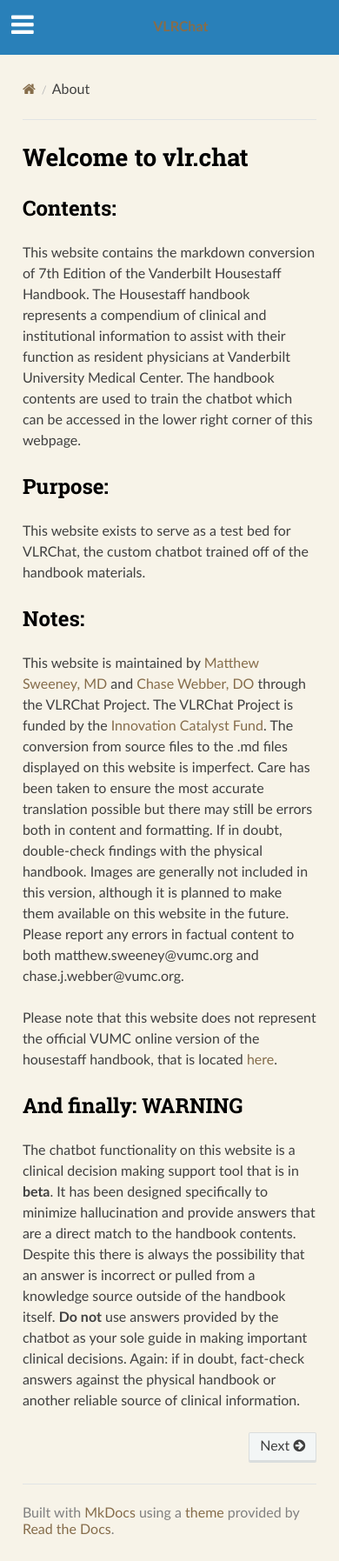
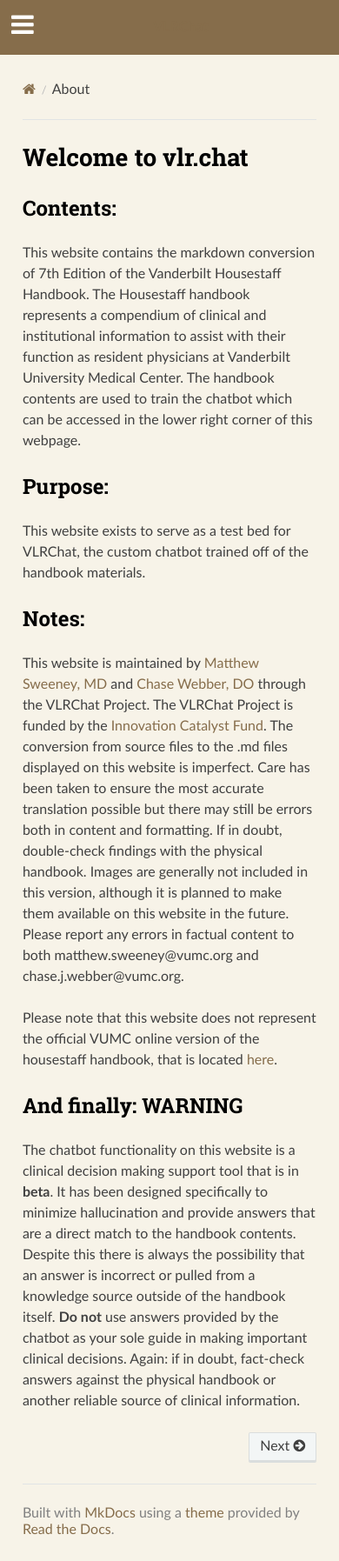
Before and after one commit to everyone6/VLRChat, an MkDocs documentation site: the page built from docs/index.md, in a window 390 px wide. Shown: the whole page at 87% size. Built offline with MkDocs 1.6.1, drawn with Linux system fonts in a browser that asks for light colours; nearby versions of some CDN libraries; a script that is not in the unit is left out.

Commit message:
fix header and mobile bar color

```diff
--- a/overrides/main.html
+++ b/overrides/main.html
@@ -17,19 +17,31 @@
         siteTitleLink.style.alignItems = 'center';
         siteTitleLink.style.color = '#ffffff';
 
+        // Add home icon
+        if (homeIcon) {
+            homeIcon.style.cssText = 'color: #ffffff; margin-right: 10px;';
+            siteTitleLink.appendChild(homeIcon);
+        } else {
+            // Fallback if icon not found
+            var iconSpan = document.createElement('i');
+            iconSpan.className = 'fa fa-home';
+            iconSpan.style.cssText = 'color: #ffffff; margin-right: 10px;';
+            siteTitleLink.appendChild(iconSpan);
+        }
+
         // Create XLR link
         var xlrLink = document.createElement('a');
         xlrLink.href = 'https://xlr.chat';
         xlrLink.textContent = 'XLR';
-        xlrLink.style.cssText = 'color: #CFAE70; text-decoration: none; font-weight: bold; font-size: 1.2em; margin-right: 12px;';
+        xlrLink.style.cssText = 'color: #CFAE70; text-decoration: none; font-weight: bold; font-size: 1em; margin-right: 10px;';
         xlrLink.onclick = function(e) {
             e.stopPropagation();
         };
 
-        // Create book icon
-        var bookIcon = document.createElement('span');
-        bookIcon.innerHTML = '📚';
-        bookIcon.style.cssText = 'font-size: 1.5em; margin-right: 8px;';
+        // Create pipe separator
+        var separator = document.createElement('span');
+        separator.textContent = '|';
+        separator.style.cssText = 'color: #ffffff; margin-right: 10px; font-weight: normal;';
 
         // Create VLRChat text
         var siteNameSpan = document.createElement('span');
--- a/overrides/stylesheets/extra.css
+++ b/overrides/stylesheets/extra.css
@@ -27,6 +27,16 @@
 
 .wy-side-nav-search > a:hover {
     background-color: rgba(0, 0, 0, 0.1) !important;
+}
+
+/* Mobile top bar - change from blue to dark gold */
+.wy-nav-top {
+    background-color: var(--vanderbilt-dark-gold) !important;
+}
+
+/* Mobile menu icon color */
+.wy-nav-top i {
+    color: #ffffff !important;
 }
 
 /* Sidebar menu background */
```
Also changed, not shown: other parts of overrides/main.html (+4 -4 lines).
